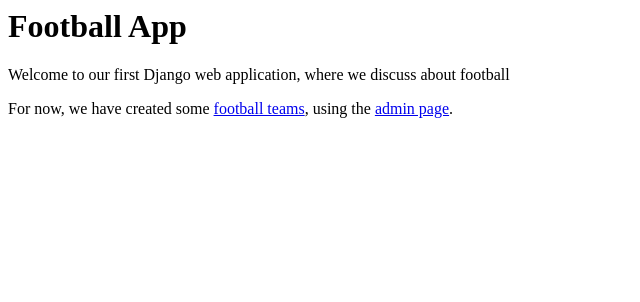
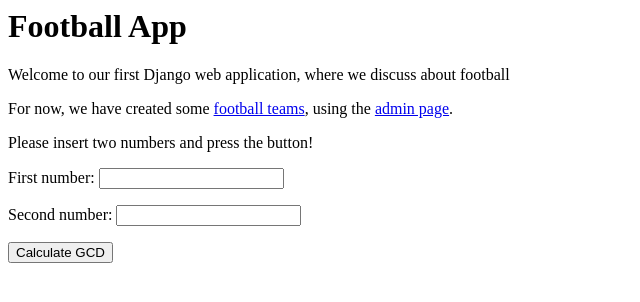
Before and after one commit to chiragchadha1/django-website, a Django app: page / in a window 1280 px wide. Shown: the top 302 px of the page, without its empty margins (0-640 px from the left). Run offline with Django 4.2, Linux system fonts and the light colour scheme.

Commit message:
Playing around with HTML forms

```diff
--- a/football/templates/football/index.html
+++ b/football/templates/football/index.html
@@ -4,5 +4,13 @@
         <h1>Football App</h1>
         <p>Welcome to our first Django web application, where we discuss about football</p>
         <p>For now, we have created some <a href="{% url 'football:teams' %}">football teams</a>, using the <a href="{% url 'admin:index' %}">admin page</a>.</p>
+
+        <p>Please insert two numbers and press the button!</p>
+        <form action="{% url 'football:gcd' %}" method="POST">
+            {% csrf_token %}
+            <p>First number: <input type="number" name="first"></p>
+            <p>Second number: <input type="number" name="second"></p>
+            <button>Calculate GCD</button>
+        </form>
     </body>
 </html>
--- a/football/urls.py
+++ b/football/urls.py
@@ -7,5 +7,6 @@ urlpatterns = [
 	path('', views.home, name='home'), # we have to write a view called home
     path('teams/', views.teams, name='teams'),
     path('teams/manutd', views.manutd, name='manutd'),
-    path('teams/<int:teamID>', views.teamPlayers, name='teamPlayers')
+    path('teams/<int:teamID>', views.teamPlayers, name='teamPlayers'),
+    path('gcd/', views.gcd, name='gcd')
 ]
--- a/football/views.py
+++ b/football/views.py
@@ -21,3 +21,22 @@ def teamPlayers(request, teamID):
     players_list = team_object.player_set.all()
     context = {'list_of_players': players_list, 'team': team_object.name}
     return render(request, 'football/showplayers.html', context)
+
+def gcd(request):
+    # read user input: first and second number
+    number1 = int(request.POST.get('first'))
+    number2 = int(request.POST.get('second'))
+
+    # compute the GCD
+    result = calc_gcd(number1, number2)
+
+    # put the result in the context
+    context = {"first" : number1, "second": number2, "result": result}
+
+    return render(request, 'football/show_gcd.html', context)
+
+def calc_gcd(a, b):
+    if(b == 0):
+        return a
+    else:
+        return calc_gcd(b, a % b)
```
Also changed, not shown: football/templates/football/show_gcd.html (added, +8 -0 lines).
